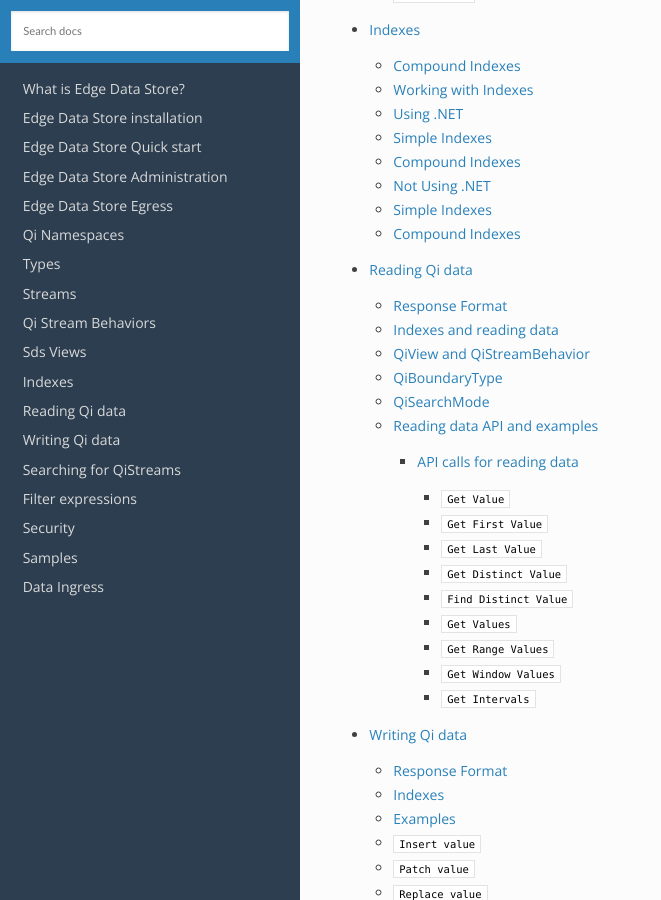
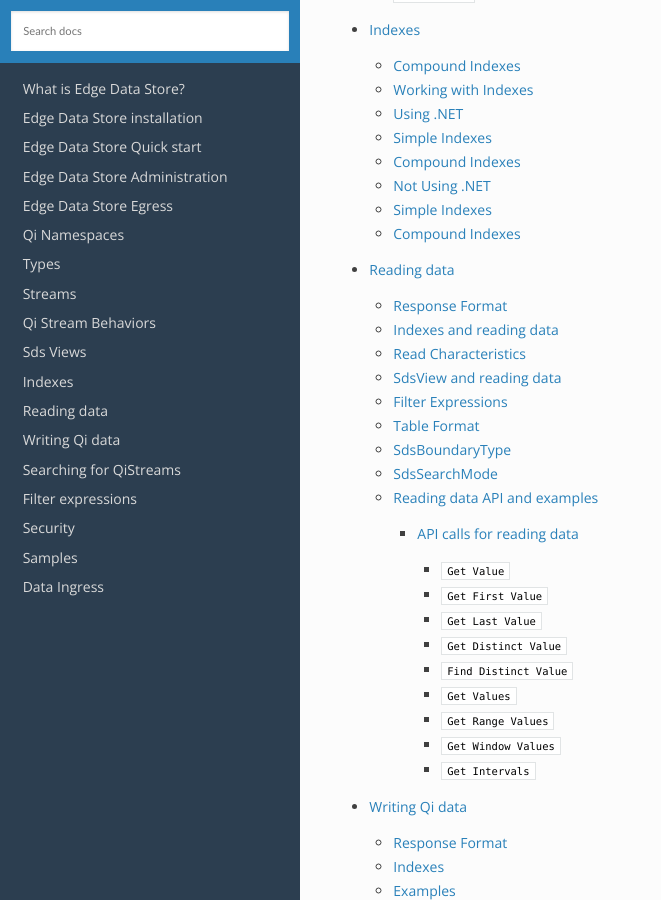
Before and after one commit to fgasparro/EdgeDS-Docs, a Sphinx documentation site: the page built from docs/index.rst, in a window 1280 px wide and 900 px high, scrolled down 3139 px. Shown: the whole window, without its empty margins (0-661 px from the left). Built offline with Sphinx 7.4.7 and the Read the Docs theme 2.0.0, drawn with Linux system fonts in a browser that asks for light colours; part of the change alters nothing that is shown.

Commit message:
Update Reading_Data.rst

```diff
--- a/docs/Reading_Data.rst
+++ b/docs/Reading_Data.rst
@@ -1,14 +1,14 @@
 .. _Qi_Reading_data_topic:
 
-Reading Qi data
-===============
+Reading data
+============
 
-The REST APIs provide programmatic access to read and write Qi data. This section identifies and describes
-the APIs used to read :ref:`Qi_Stream_topic` data. Results are influenced by :ref:`Qi_Stream_behavior_topic`
-and :ref:`Qi_View_topic`.
+The REST APIs provide programmatic access to read and write data. This section identifies and describes
+the APIs used to read :ref:`Qi_Stream_topic` data. Results are influenced by :ref:`QiType_topic`,
+:ref:`Sds_View_topic`, :ref:`Qi_Filter_expressions_topic`, and :ref:`Qi_Table_format_topic`.
 
-If you are working in a .NET environment, convenient Qi Client libraries are available.
-The ``IQiDataServiceinterface``, which is accessed using the ``QiService.GetDataService()`` helper,
+If you are working in a .NET environment, convenient SDS Client libraries are available.
+The ``ISdsDataServiceinterface``, which is accessed using the ``SdsService.GetDataService()`` helper,
 defines the functions that are available.
 
 The following methods for reading a single value are available:
@@ -26,7 +26,7 @@ In addition, the following methods support reading multiple values:
   a filter expression and count, or a starting index, ending index, and count.
 * ``Get Range Values`` retrieves a collection of stored values based on the specified start index and count.
 * ``Get Window Values`` retrieves a collection of stored values based on specified start and end indexes.
-* ``Get Intervals (preview*)`` retrieves a collection of evenly spaced summary intervals based on a count
+* ``Get Intervals`` retrieves a collection of evenly spaced summary intervals based on a count
   and specified start and end indexes.
 
 All reads are HTTP GET actions. Reading data involves getting events from streams. The base reading URI is as follows:
@@ -47,7 +47,7 @@ All reads are HTTP GET actions. Reading data involves getting events from stream
 Response Format
 ---------------
 
-Supported response formats include json, verbose json, and Qi.
+Supported response formats include json, verbose json, and Sds.
 
 The default response format for is json, which is used in all examples in this document.  Default json
 responses do not include any values that are equal to the default value for their type.
@@ -55,33 +55,81 @@ responses do not include any values that are equal to the default value for thei
 Verbose json responses include all values, including defaults, in the returned json payload. To specify
 verbose json return, add the header ``Accept-Verbosity`` with a value of ``verbose`` to the request.
 
-To specify Qi format, set the ``Accept`` header in the request to ``application/qi``.
+To specify SDS format, set the ``Accept`` header in the request to ``application/Sds``.
 
 Indexes and reading data
 ------------------------
 
 Most read operations take at least one index as a parameter. Indexes may be specified as strings, or,
-when using the Qi Client libraries, the index may be passed as-is to read methods that take the index
-type as a generic argument. Additional details about working with indexes can be found on the :ref:`Qi_Indexes_topic` page.
+when using the Sds Client libraries, the index may be passed as-is to read methods that take the index
+type as a generic argument. Additional details about working with indexes can be found on the :ref:`Indexes_topic` page.
 
-QiView and QiStreamBehavior
----------------------------
+Read Characteristics
+--------------------
 
-All reads support specifying a QiView identifier in the query string to shape the results of the read:
+When data is requested at an index for which no stored event exists, the read characterisitics determine
+whether the result is an error, null event, interpolated event, or extrapolated event. The combination of
+the type of the index and the interpolation and extrapolation modes of the SdsType and the SdsStream
+determine the read characteristics. For more information on read characteristics,
+see :ref:`QiType_topic` and :ref:`Qi_Stream_topic`.
+
+**Methods affected by Read Characteristics**
+
+`GetValueAsync <https://qi-docs-rst.readthedocs.org/en/latest/Reading_Data_API.html#getvalueasync>`__
+  Read characteristics are applied when the index is between, before, or after all data.
+
+`GetValuesAsync <https://qi-docs-rst.readthedocs.org/en/latest/Reading_Data_API.html#getvaluesasync>`__
+  Read characteristics applied when an index determined by the call is between, before, or after all data.
+
+`GetWindowValuesAsync <https://qi-docs-rst.readthedocs.org/en/latest/Reading_Data_API.html#getwindowvaluesasync>`__
+  Read characteristics applied to indexes between, before, or after data when the calls Boundary parameter is set to ExactOrCalculated.
+
+`GetRangeValuesAsync <https://qi-docs-rst.readthedocs.org/en/latest/Reading_Data_API.html#getrangevaluesasync>`__
+  Read characteristics applied to indexes between, before, or after data when the calls Boundary parameter is set to ExactOrCalculated.
+
+SdsView and reading data
+------------------------
+
+All reads support specifying a SdsView identifier in the query string to shape the results of the read:
 
 ``viewId={viewId}``
 
-Working with views is covered in detail in the :ref:`Qi_View_topic` section.
+Working with views is covered in detail in the :ref:`Sds_View_topic` section.
 
-When data is requested at an index for which no stored event exists, the type of the index and
-the QiStreamBehavior for the stream determine whether the result is an error, null event, interpolated event,
-or extrapolated event. QiStreamBehavior is discussed in the Get Value, GetValues and GetWindowValues samples.
+When data is requested with a SdsView the read characteristics defined by the *target type* of the SdsView
+determine what is returned. The read characteristics are discussed in the *Get Value*,
+*GetValues* and *GetWindowValues* code samples.
 
-QiBoundaryType
+Filter Expressions
+------------------
+
+Filter expressions can be applied to any read that returns multiple values, including Get Values, Get Range Values,
+Get Window Values, and Get Intervals. The filter expression is applied to the collection events conditionally
+filtering events that do not meet the filter conditions.
+
+Filter expressions are covered in detail in the :ref:`Qi_Filter_expressions_topic` section.
+
+Table Format
+------------
+
+Results of a query can be organized into tables by directing the form parameter to return a table.
+Two forms of table are available: table and header table.
+
+When the form parameter is specified as table, ``?form=table``, events are returned in row column form.
+Results include a collection named ``Columns`` that lists column name and type and a collection named
+``Rows`` containing a collection of rows matching the order of the columns.
+
+Specifying a form of type ``table-headers``, ``?form=tableh``, results in a collection where the Rows collection
+contains a column header list.
+
+Table formats are covered in detail in the :ref:`Qi_Table_format_topic` section.
+
+
+SdsBoundaryType
 --------------
 
-QiBoundaryType defines how data on the boundary of queries is handled: around the start index for range value queries,
-and around the start and end index for window values. The following are valid values for QiBoundaryType:
+SdsBoundaryType defines how data on the boundary of queries is handled: around the start index for range value queries,
+and around the start and end index for window values. The following are valid values for SdsBoundaryType:
 
 +-------------------+-----------------------------------+---------------------------------------------------------------+
 | Boundary          | Enumeration value                 | Operation                                                     |
@@ -96,14 +144,15 @@ and around the start and end index for window values. The following are valid va
 +-------------------+-----------------------------------+---------------------------------------------------------------+
 | ExactOrCalculated | 3                                 | Results include the event at the specified index boundary. If |
 |                   |                                   | no stored event exists at that index, one is calculated based |
-|                   |                                   | on the index type and QiStreamBehavior settings.              |
+|                   |                                   | on the index type and interpolation and extrapolation         |
+|                   |                                   | settings.                                                     |
 +-------------------+-----------------------------------+---------------------------------------------------------------+
 
-QiSearchMode
-------------
+SdsSearchMode
+-------------
 
-The QiSearchMode enum defines search behavior when seeking a stored event near a specified index. The following are
-available QiSearchModes:
+The SdsSearchMode enum defines search behavior when seeking a stored event near a specified index. The following are
+available SdsSearchModes:
 
 +-------------------+-----------------------------------+---------------------------------------------------------------+
 | Mode              | Enumeration value                 | Operation                                                     |
@@ -149,7 +198,7 @@ Type with a simple index, named *Simple*:
 
   public class Simple
   {
-    [QiMember(IsKey = true, Order = 0) ]
+    [SdsMember(IsKey = true, Order = 0) ]
     public DateTime Time { get; set; }
     public State State { get; set; }
     public Double Measurement { get; set; }
@@ -219,7 +268,7 @@ Type with Compound Index, named ``DerivedCompoundIndex``
 
   public class Simple
   {
-    [QiMember(IsKey = true, Order = 0)]
+    [SdsMember(IsKey = true, Order = 0)]
     public DateTime Time { get; set; }
     public State State { get; set; }
     public Double Measurement { get; set; }
@@ -227,7 +276,7 @@ Type with Compound Index, named ``DerivedCompoundIndex``
 
   public class DerivedCompoundIndex : Simple
   {
-    [QiMember(IsKey = true, Order = 1)]
+    [SdsMember(IsKey = true, Order = 1)]
     public DateTime Recorded { get; set; }
   }
 
```
